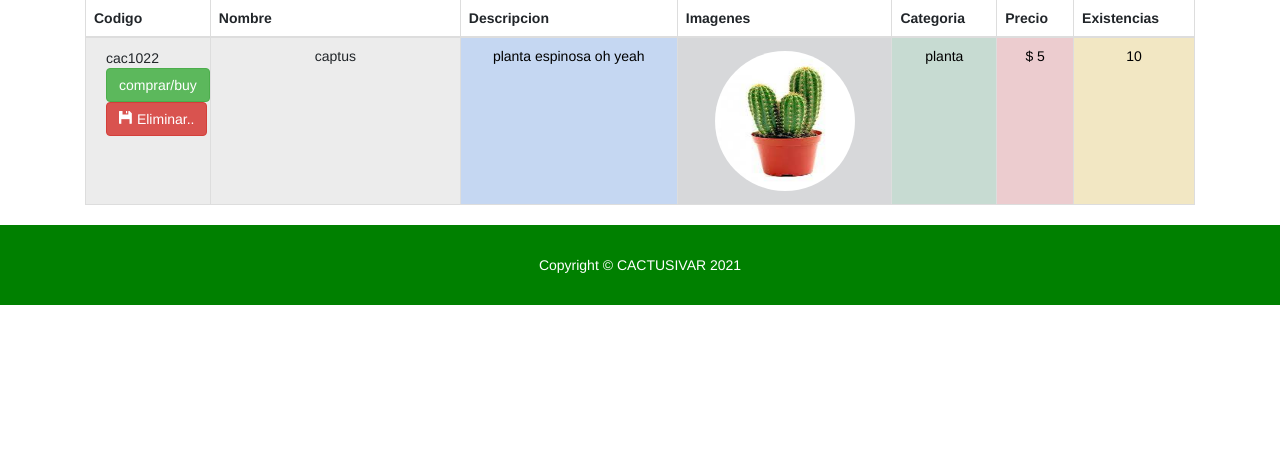
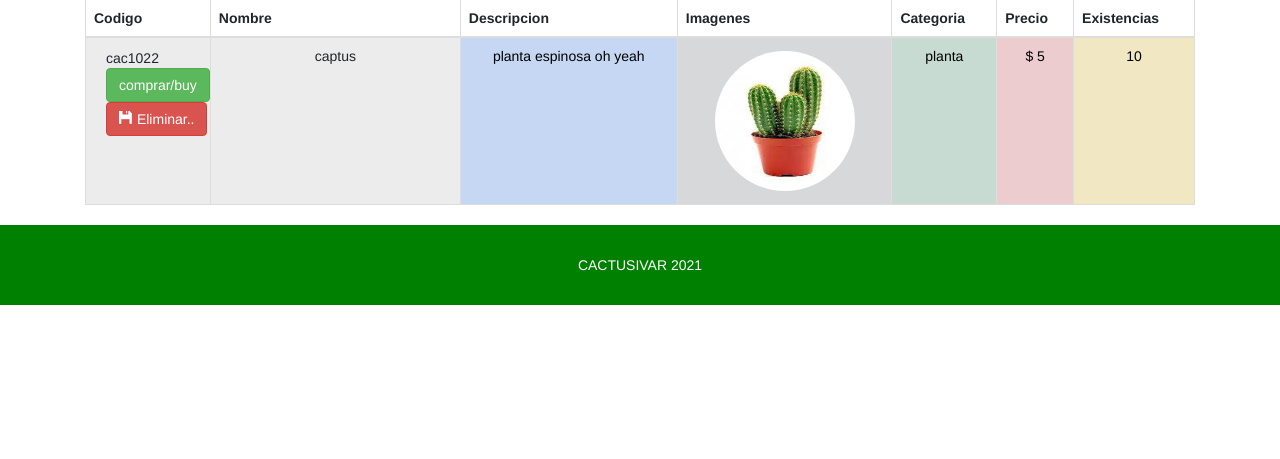
Before and after one commit to TheGrimReaper97/CACTUSIVAR, a PHP site: page /admin.php in a window 1280 px wide. Shown: the part 341-800 px from the top of the page. Run offline with PHP 8.4, Linux system fonts and the light colour scheme; some libraries are stand-ins or nearby versions.

Commit message:
Update admin.php

```diff
--- a/admin.php
+++ b/admin.php
@@ -141,7 +141,7 @@
         </section>
         <!-- Footer-->
         <footer style="background-color:green;" class="py-5 ">
-            <div class="container"><p class="m-0 text-center text-white">Copyright &copy; CACTUSIVAR 2021</p></div>
+            <div class="container"><p class="m-0 text-center text-white">CACTUSIVAR 2021</p></div>
         </footer>
         <!-- Bootstrap core JS-->
         <script src="https://cdn.jsdelivr.net/npm/bootstrap@5.1.3/dist/js/bootstrap.bundle.min.js"></script>
```
